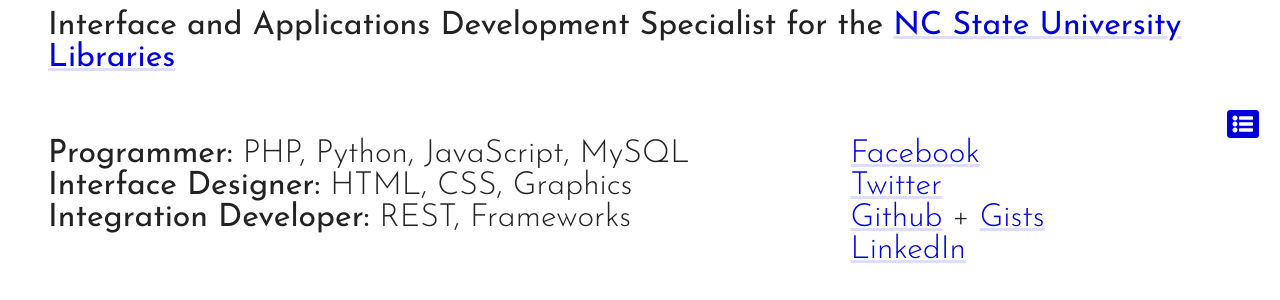
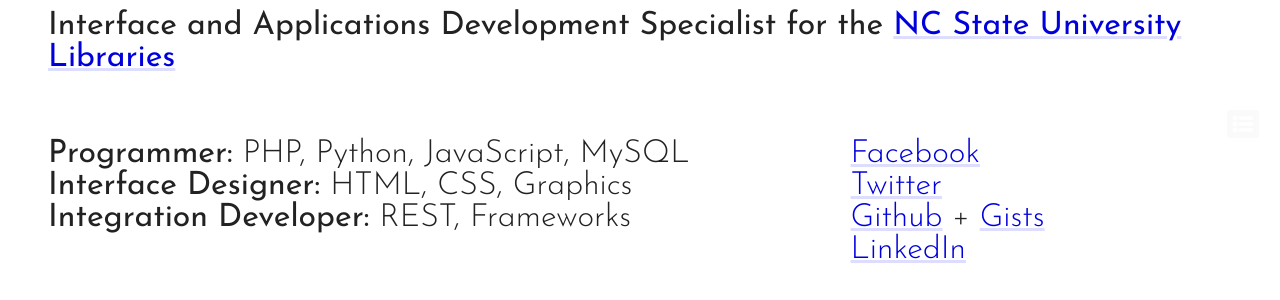
Before and after one commit to jthurteau/jthurteau.github.io, a PHP site: page / in a window 1280 px wide. Shown: the part 127-427 px from the top of the page. Run offline with PHP 8.4, Linux system fonts and the light colour scheme; some libraries are stand-ins or nearby versions.

Commit message:
Update main.css

```diff
--- a/main.css
+++ b/main.css
@@ -58,7 +58,6 @@
 .toggle{
   height:3px;
   width:3px;
-  background-color:#eee;
   overflow: visible;
   position: absolute;
 }
@@ -69,6 +68,8 @@
   display:block;
   top: -1em;
   position: relative;
+  color:#fafafa;
 }
+.toggle a:hover, .toggle a:focus {color:#ccc;}
 .preftext {white-space: pre;}
 .light {font-weight:lighter;}
```
